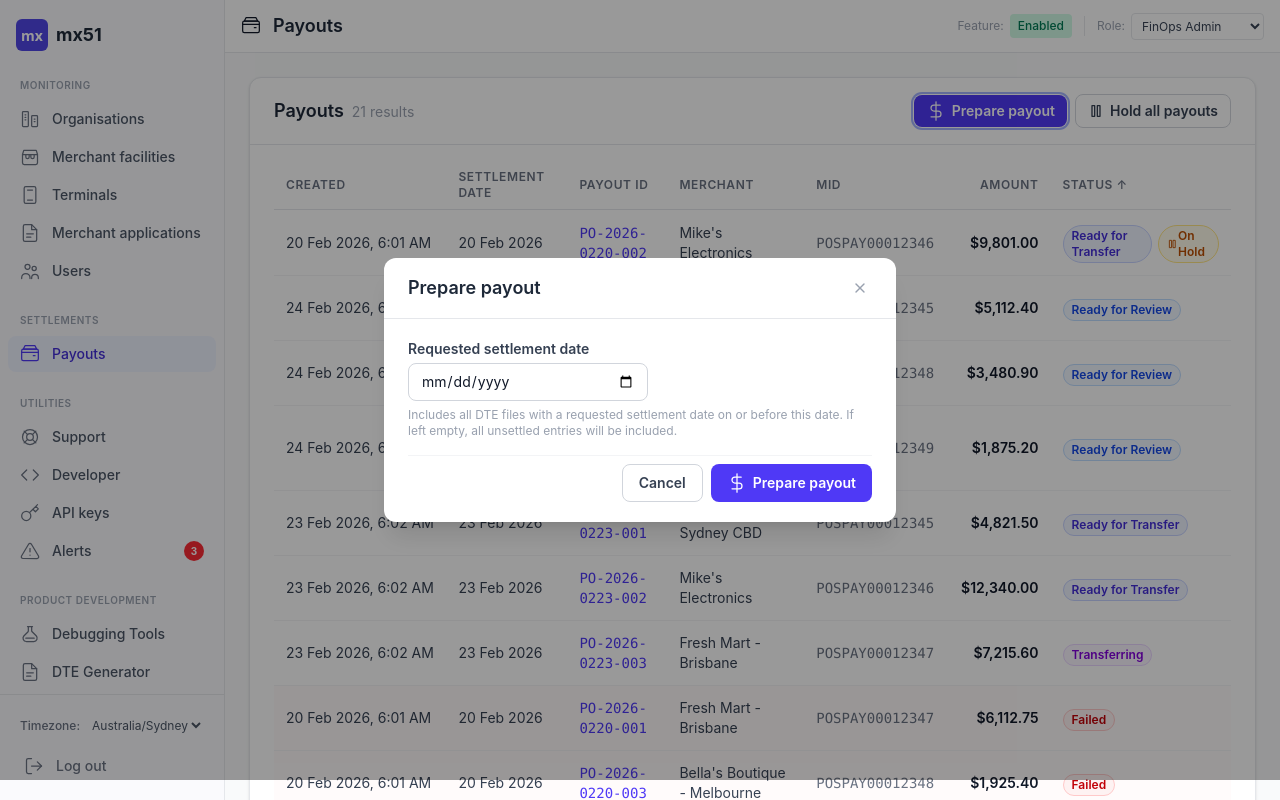
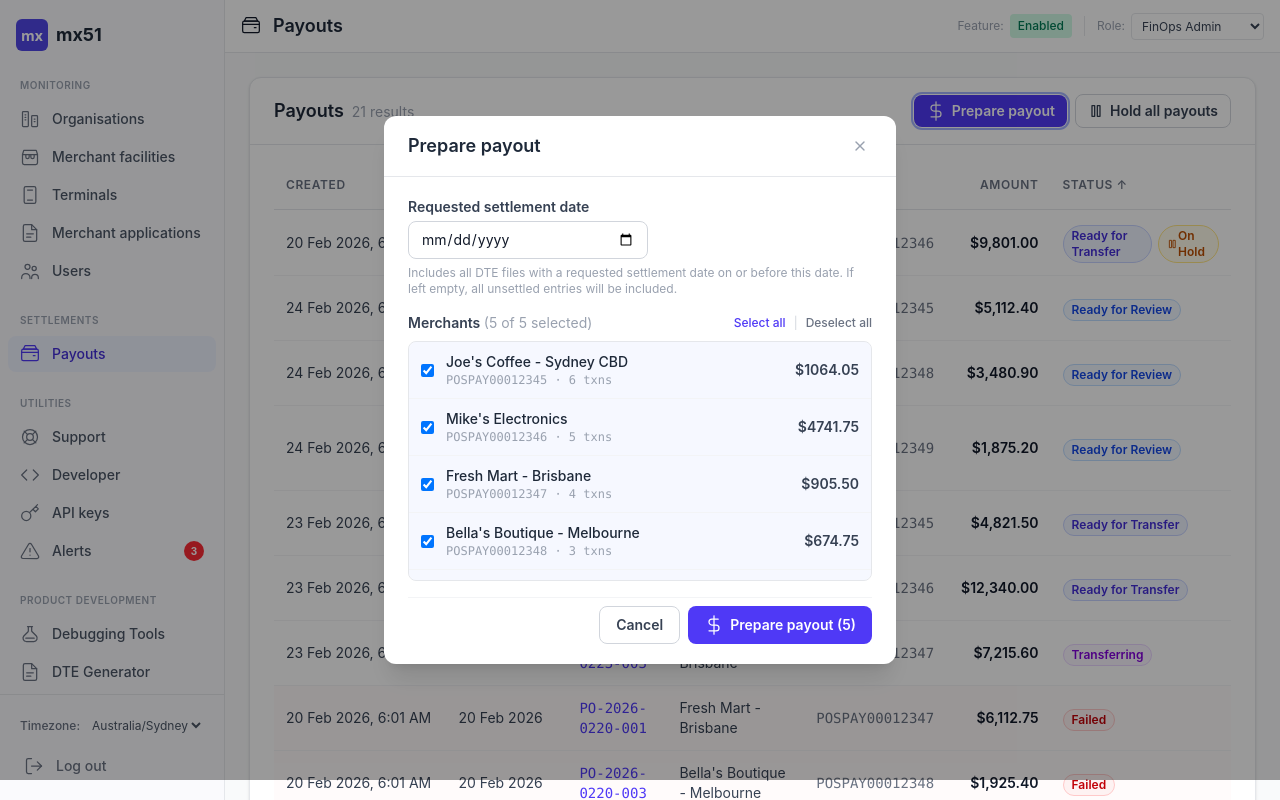
Before and after one commit to eeyern-mx51/msp-settlement-ledger, a React (Vite) app: page /#payouts in a window 1280 px wide. Both pictures are taken after a click on the button "Prepare payout". Built offline with nearby package versions, Linux system fonts and the light colour scheme.

Commit message:
Fleet level payout prep
Multi Select merchant list

```diff
--- a/src/MSPDashboard.jsx
+++ b/src/MSPDashboard.jsx
@@ -694,27 +694,46 @@
 function PreparePayoutDialog({ open, onClose, onCreatePayouts, unassignedMLEs: mlePool }) {
   const allMLEs = mlePool || mockUnassignedMLEs;
   const [settlementDate, setSettlementDate] = useState("");
+  const [selectedMids, setSelectedMids] = useState(new Set());
   const [creating, setCreating] = useState(false);
   const { addToast } = useToast();
 
-  // Filter MLEs: if a date is entered, include all DTE files on or before that date; if empty, include all DTE files before today
+  // Filter MLEs by date: on or before selected date, or all if empty
   const todayISO = new Date().toISOString().split("T")[0];
   const cutoffDate = settlementDate || todayISO;
   const filteredMLEs = allMLEs.filter((mle) => mle.date <= cutoffDate);
 
-  // Group by merchant — payouts apply to all merchants with DTE files
+  // Group by merchant
   const merchantGroups = {};
   filteredMLEs.forEach((mle) => {
     if (!merchantGroups[mle.mid]) merchantGroups[mle.mid] = { merchant: mle.merchant, mid: mle.mid, mles: [], total: 0 };
     merchantGroups[mle.mid].mles.push(mle);
     merchantGroups[mle.mid].total += mle.amount;
   });
-  const groups = Object.values(merchantGroups);
+  const allGroups = Object.values(merchantGroups);
+
+  // Only create payouts for selected merchants
+  const selectedGroups = allGroups.filter((g) => selectedMids.has(g.mid));
+
+  // When date changes, auto-select all available merchants
+  useEffect(() => {
+    setSelectedMids(new Set(allGroups.map((g) => g.mid)));
+  }, [settlementDate, filteredMLEs.length]);
 
   // Reset on close/open
   useEffect(() => {
-    if (open) { setSettlementDate(""); setCreating(false); }
+    if (open) { setSettlementDate(""); setCreating(false); setSelectedMids(new Set(allGroups.map((g) => g.mid))); }
   }, [open]);
+
+  const toggleMid = (mid) => {
+    setSelectedMids((prev) => {
+      const next = new Set(prev);
+      if (next.has(mid)) next.delete(mid); else next.add(mid);
+      return next;
+    });
+  };
+  const selectAll = () => setSelectedMids(new Set(allGroups.map((g) => g.mid)));
+  const deselectAll = () => setSelectedMids(new Set());
 
   const handleCreate = () => {
     setCreating(true);
@@ -723,7 +742,7 @@
       const dateStr = today.toLocaleDateString("en-AU", { day: "2-digit", month: "short", year: "numeric" });
       const timeStr = today.toLocaleTimeString("en-AU", { hour: "2-digit", minute: "2-digit", hour12: true }).toUpperCase();
       const createdAt = `${dateStr}, ${timeStr}`;
-      const newPayouts = groups.map((g, i) => ({
+      const newPayouts = selectedGroups.map((g, i) => ({
         id: `PO-2026-0225-${String(i + 1).padStart(3, "0")}`,
         date: dateStr,
         createdAt,
@@ -750,10 +769,38 @@
           <p className="text-xs text-gray-400 mt-1.5">Includes all DTE files with a requested settlement date on or before this date. If left empty, all unsettled entries will be included.</p>
         </div>
 
+        {/* Merchant multi-select */}
+        <div>
+          <div className="flex items-center justify-between mb-2">
+            <label className="block text-sm font-semibold text-gray-700">Merchants <span className="font-normal text-gray-400">({selectedMids.size} of {allGroups.length} selected)</span></label>
+            <div className="flex gap-2">
+              <button type="button" onClick={selectAll} className="text-xs text-indigo-600 hover:text-indigo-800 font-medium">Select all</button>
+              <span className="text-xs text-gray-300">|</span>
+              <button type="button" onClick={deselectAll} className="text-xs text-gray-500 hover:text-gray-700 font-medium">Deselect all</button>
+            </div>
+          </div>
+          {allGroups.length > 0 ? (
+            <div className="border border-gray-200 rounded-lg divide-y divide-gray-100 max-h-[240px] overflow-y-auto">
+              {allGroups.map((g) => (
+                <label key={g.mid} className={`flex items-center gap-3 px-3 py-2.5 cursor-pointer hover:bg-gray-50 transition-colors ${selectedMids.has(g.mid) ? "bg-indigo-50/50" : ""}`}>
+                  <input type="checkbox" checked={selectedMids.has(g.mid)} onChange={() => toggleMid(g.mid)} className="rounded border-gray-300 text-indigo-600 focus:ring-indigo-200" />
+                  <div className="flex-1 min-w-0">
+                    <div className="text-sm font-medium text-gray-800 truncate">{g.merchant}</div>
+                    <div className="text-xs text-gray-400 font-mono">{g.mid} · {g.mles.length} txn{g.mles.length > 1 ? "s" : ""}</div>
+                  </div>
+                  <div className="text-sm font-semibold text-gray-700 flex-shrink-0">${g.total.toFixed(2)}</div>
+                </label>
+              ))}
+            </div>
+          ) : (
+            <div className="border border-gray-200 rounded-lg px-3 py-4 text-center text-sm text-gray-400">No merchants with DTE files for the selected date.</div>
+          )}
+        </div>
+
         <div className="flex justify-end gap-2 pt-2 border-t border-gray-100">
           <Button variant="outline" colorScheme="neutral" size="md" onClick={onClose}>Cancel</Button>
-          <Button variant="solid" colorScheme="brand" size="md" disabled={groups.length === 0 || creating} onClick={handleCreate} leftIcon={creating ? null : <Icons.DollarSign />}>
-            {creating ? (<span className="flex items-center gap-2"><svg className="animate-spin h-4 w-4" viewBox="0 0 24 24" fill="none"><circle className="opacity-25" cx="12" cy="12" r="10" stroke="currentColor" strokeWidth="4" /><path className="opacity-75" fill="currentColor" d="M4 12a8 8 0 018-8V0C5.37 0 0 5.37 0 12h4z" /></svg>Preparing...</span>) : "Prepare payout"}
+          <Button variant="solid" colorScheme="brand" size="md" disabled={selectedGroups.length === 0 || creating} onClick={handleCreate} leftIcon={creating ? null : <Icons.DollarSign />}>
+            {creating ? (<span className="flex items-center gap-2"><svg className="animate-spin h-4 w-4" viewBox="0 0 24 24" fill="none"><circle className="opacity-25" cx="12" cy="12" r="10" stroke="currentColor" strokeWidth="4" /><path className="opacity-75" fill="currentColor" d="M4 12a8 8 0 018-8V0C5.37 0 0 5.37 0 12h4z" /></svg>Preparing...</span>) : `Prepare payout (${selectedMids.size})`}
           </Button>
         </div>
       </div>
```
Also changed, not shown: 5 other files (tests, documents, lock files or other folders).
